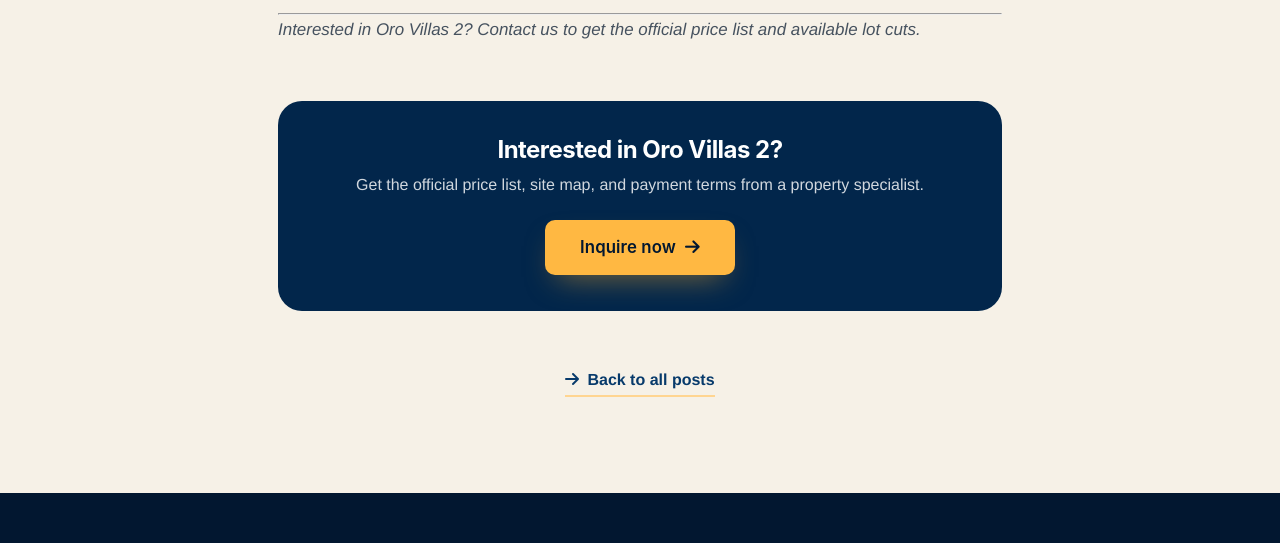
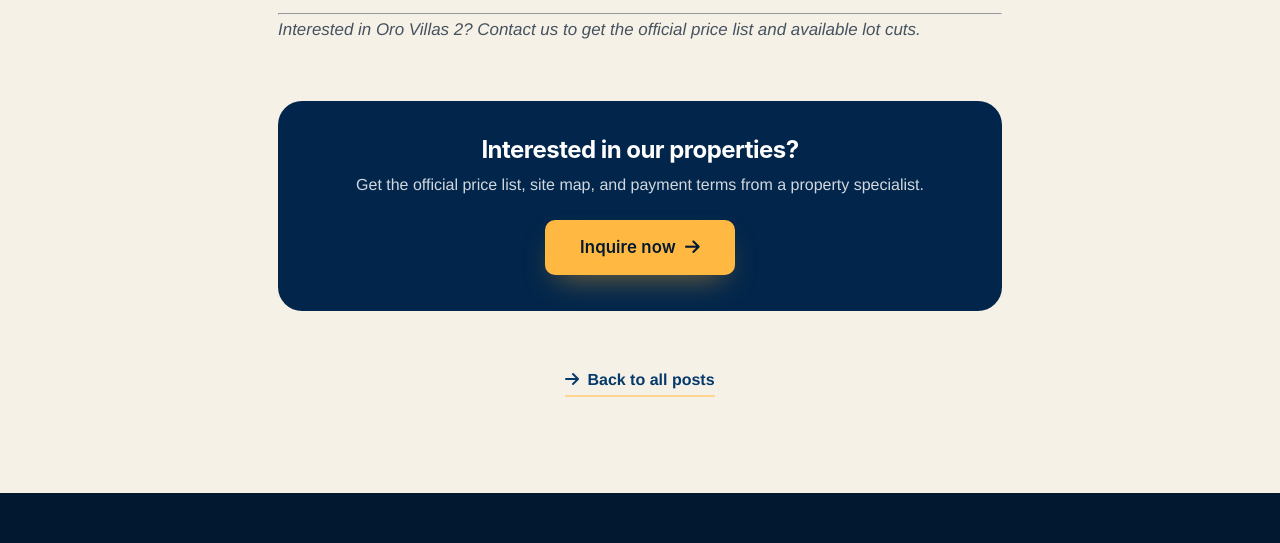
Before and after one commit to MJ-KOLLtd/E2E-with-astro, an Astro site: page /blog/bocaue-bulacan-real-estate-investment in a window 1280 px wide. Shown: the part 1820-2363 px from the top of the page. Built offline with nearby package versions, Linux system fonts and the light colour scheme; Astro itself is replaced by a stand-in of ours.

Commit message:
fix blog CTA to be generic

```diff
--- a/src/pages/blog/[...slug].astro
+++ b/src/pages/blog/[...slug].astro
@@ -43,9 +43,8 @@ const formattedDate = post.data.pubDate.toLocaleDateString('en-PH', {
       <Content />
     </div>
 
-    <!-- CTA inside every blog post — high-converting for real estate -->
     <div class="blog-cta">
-      <h3>Interested in Oro Villas 2?</h3>
+      <h3>Interested in our properties?</h3>
       <p>Get the official price list, site map, and payment terms from a property specialist.</p>
       <a href="/contact/" class="btn btn-primary btn-lg">Inquire now <i class="fas fa-arrow-right arr"></i></a>
     </div>
```
